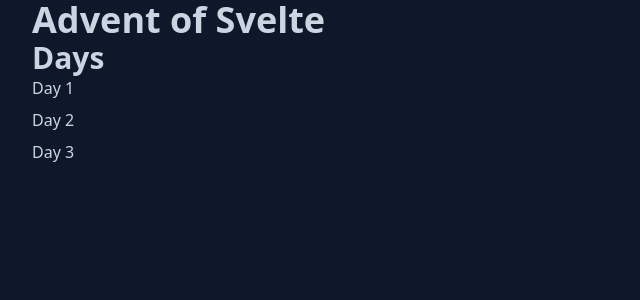
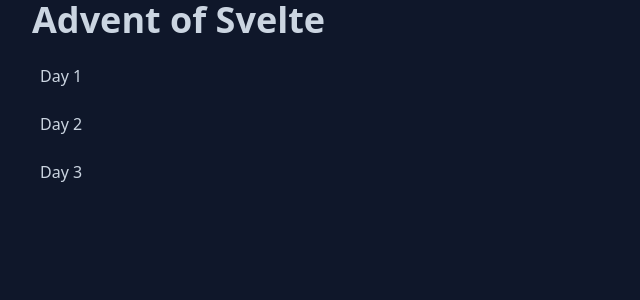
Before and after one commit to iandoesallthethings/advent-of-svelte-2023, a SvelteKit app: page / in a window 1280 px wide. Shown: the top 300 px of the page, without its empty margins (0-640 px from the left). Built offline with nearby package versions, Linux system fonts and the light colour scheme.

Commit message:
Make the index purdier.

```diff
--- a/src/routes/+page.svelte
+++ b/src/routes/+page.svelte
@@ -2,13 +2,12 @@
 	import Days from '$lib/Days'
 </script>
 
-<h1>Advent of Svelte</h1>
+<h1 class="mb-4">Advent of Svelte</h1>
 
-<h2>Days</h2>
 <div class="flex flex-col gap-2">
 	{#each Days as _day, index}
 		{#if index > 0}
-			<a href="/day/{index}">Day {index}</a>
+			<a href="/day/{index}" class="p-2">Day {index}</a>
 		{/if}
 	{/each}
 </div>
```
